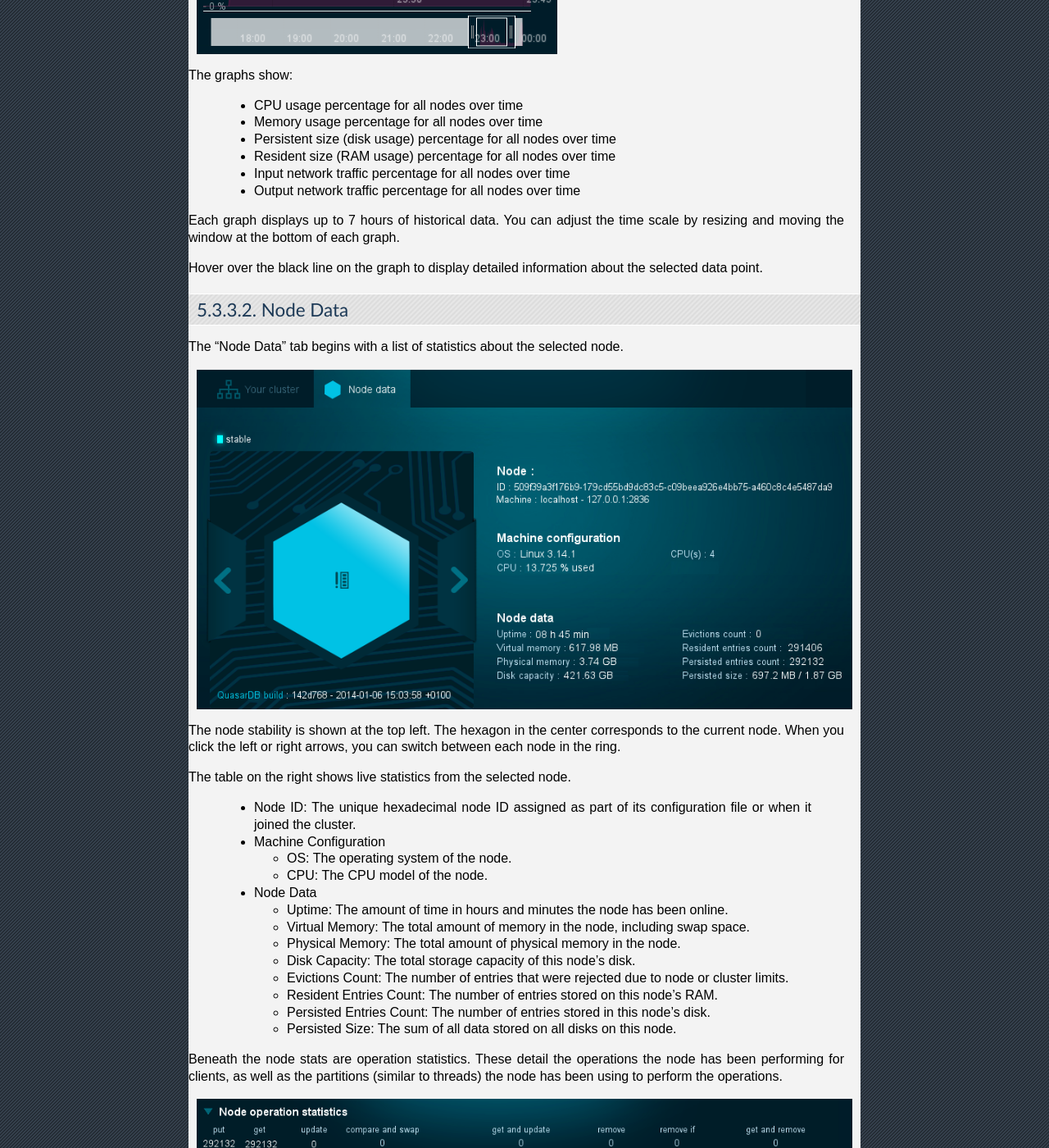
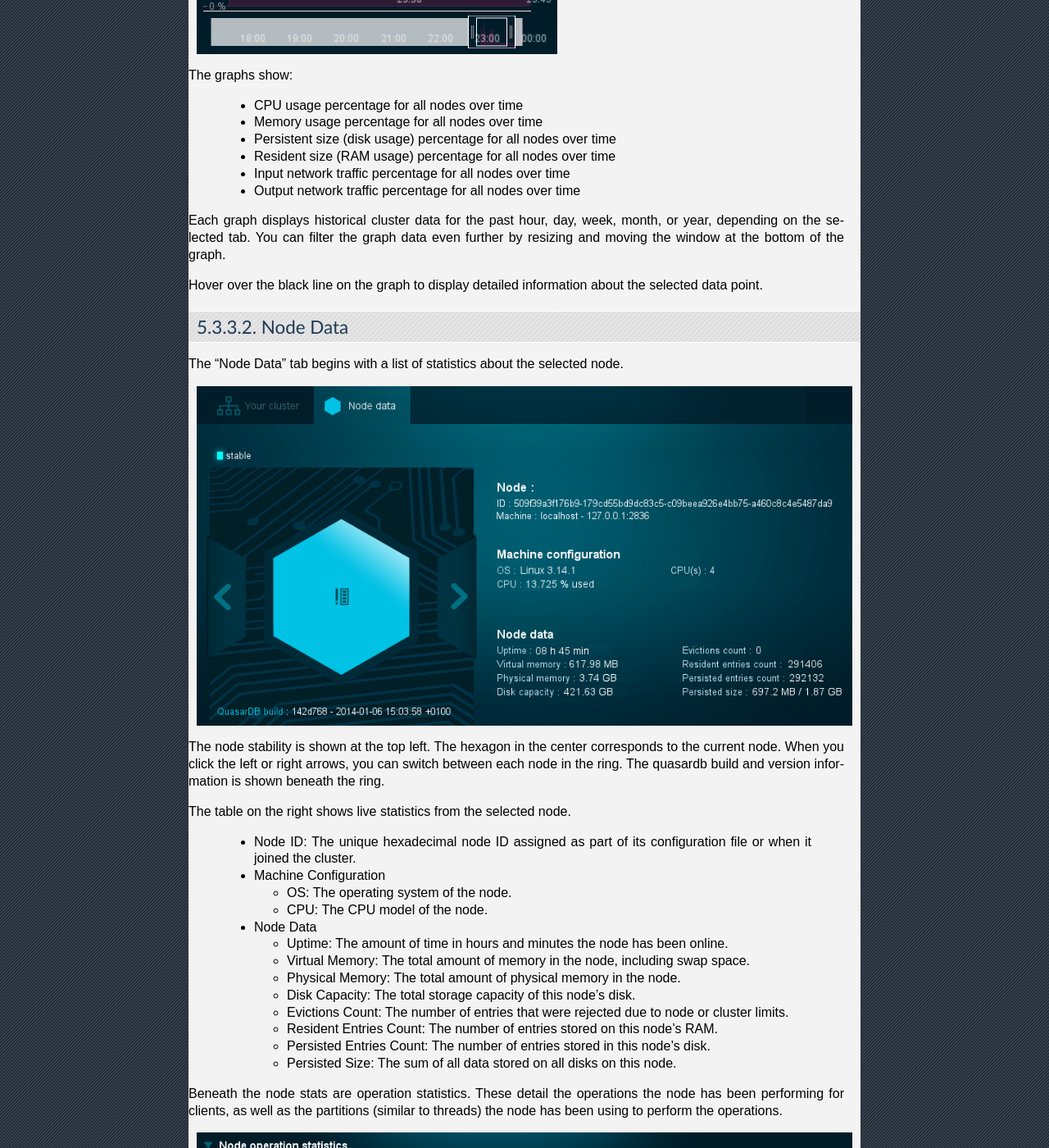
Before and after one commit to iltommi/qdb-documentation, a Sphinx documentation site: the page built from source/reference/qdb_httpd.rst, in a window 1280 px wide and 1400 px high, scrolled down 2262 px. Shown: the whole window at 82% size. Built offline with Sphinx 7.4.7, drawn with Linux system fonts in a browser that asks for light colours; pages that are not in the unit, such as notebooks, are missing from menus; some of the changed text lies outside the part shown.

Commit message:
Add text for the 1.1.5 qdb_httpd features.

```diff
--- a/source/reference/qdb_httpd.rst
+++ b/source/reference/qdb_httpd.rst
@@ -93,7 +93,7 @@ The graphs show:
  * Input network traffic percentage for all nodes over time
  * Output network traffic percentage for all nodes over time
 
-Each graph displays up to 7 hours of historical data. You can adjust the time scale by resizing and moving the window at the bottom of each graph.
+Each graph displays historical cluster data for the past hour, day, week, month, or year, depending on the selected tab. You can filter the graph data even further by resizing and moving the window at the bottom of the graph.
 
 Hover over the black line on the graph to display detailed information about the selected data point.
 
@@ -106,7 +106,7 @@ The "Node Data" tab begins with a list of statistics about the selected node.
     :align: center
     :alt: Node statistics at the top of the Node Data tab.
 
-The node stability is shown at the top left. The hexagon in the center corresponds to the current node. When you click the left or right arrows, you can switch between each node in the ring.
+The node stability is shown at the top left. The hexagon in the center corresponds to the current node. When you click the left or right arrows, you can switch between each node in the ring. The quasardb build and version information is shown beneath the ring.
 
 The table on the right shows live statistics from the selected node.
 
@@ -179,7 +179,7 @@ The graphs show:
  * Input network traffic percentage for all processes on the node over time
  * Output network traffic percentage for all processes on the node over time
 
-Each graph displays up to 7 hours of historical data. You can adjust the time scale by resizing and moving the window at the bottom of each graph.
+Each graph displays historical cluster data for the past hour, day, week, month, or year, depending on the selected tab. You can filter the graph data even further by resizing and moving the window at the bottom of the graph.
 
 Hover over the black line on the graph to display detailed information about the selected data point.
 
```
